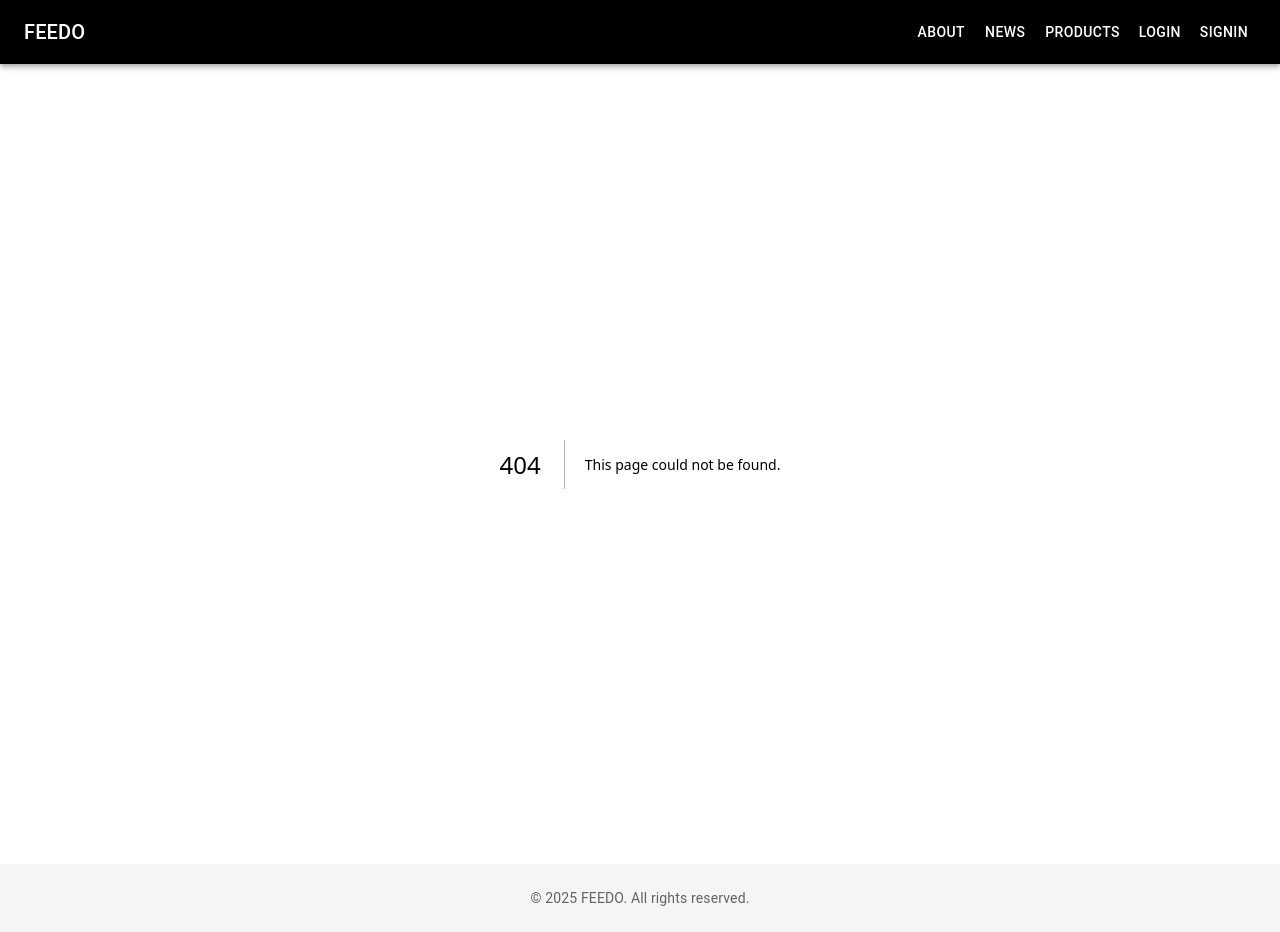
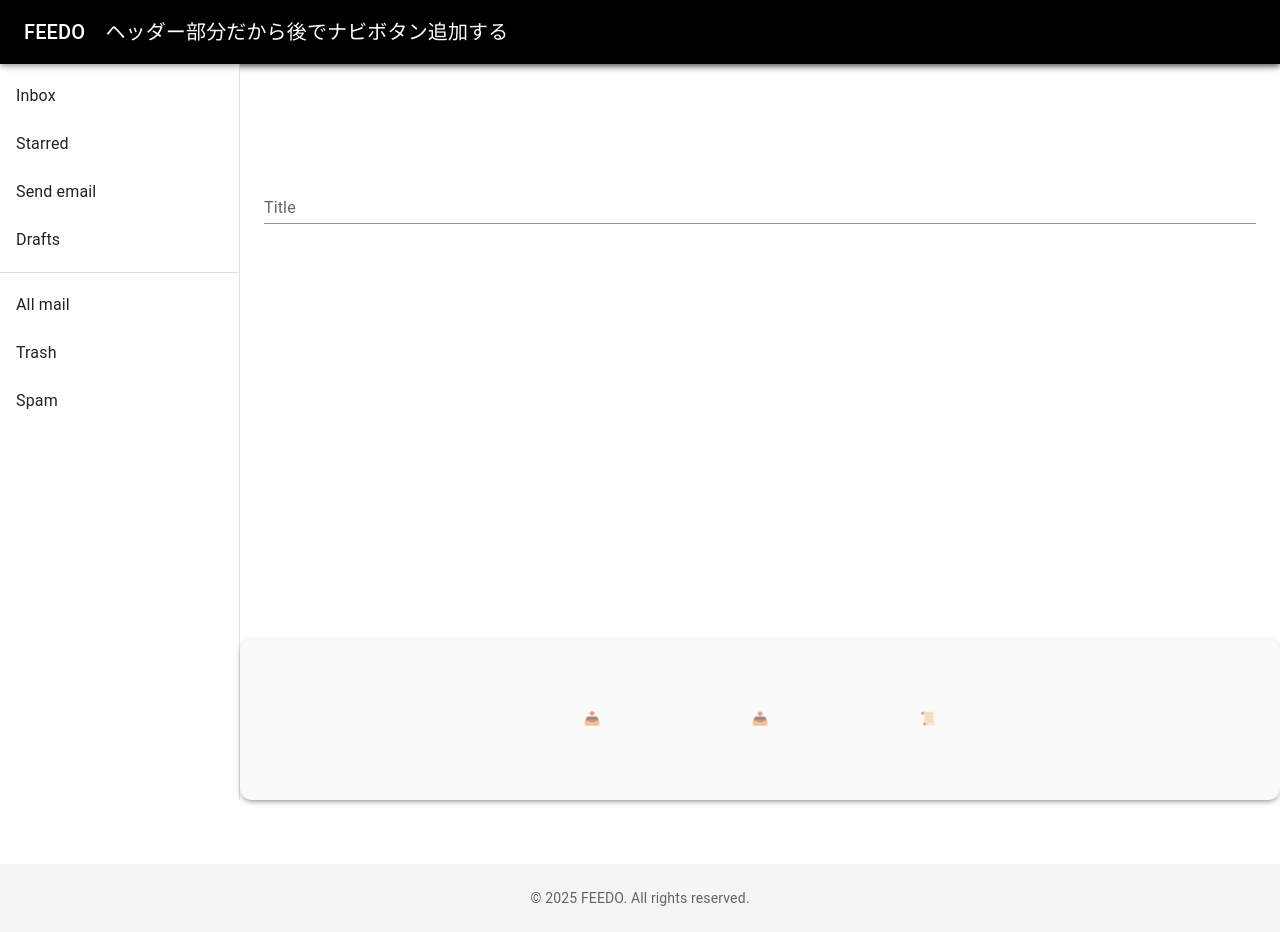
Before and after one commit to cube5963/feedo_front, a Next.js app: page /create in a window 1280 px wide. Before the commit this address had no page. Built offline with nearby package versions, Linux system fonts and the light colour scheme; what @mui/material-nextjs would draw is missing.

Commit message:
ページ構成のリファクタリングと新規作成ページの追加、不要なページの削除

```diff
--- /dev/null
+++ b/app/create/page.tsx
@@ -0,0 +1,109 @@
+import React from 'react';
+import {
+    Box,
+    Drawer,
+    AppBar,
+    CssBaseline,
+    Toolbar,
+    List,
+    Typography,
+    Divider,
+    ListItem,
+    ListItemButton,
+    ListItemText,
+    TextField,
+    BottomNavigation,
+    BottomNavigationAction,
+} from '@mui/material';
+
+const drawerWidth = 240;
+
+export default function ClippedDrawer() {
+    return (
+        <Box sx={{ display: 'flex', flexDirection: 'column', height: '100vh' }}>
+            <CssBaseline />
+            <AppBar
+                position="fixed"
+                sx={{
+                    zIndex: 1300, // AppBarのz-index
+                }}
+                style={{
+                    backgroundColor: '#000',
+                }}
+            >
+                <Toolbar>
+                    <Typography variant="h6" noWrap component="div">
+                        FEEDO　ヘッダー部分だから後でナビボタン追加する
+                    </Typography>
+                </Toolbar>
+            </AppBar>
+            <Drawer
+                variant="permanent"
+                sx={{
+                    width: drawerWidth,
+                    flexShrink: 0,
+                    [`& .MuiDrawer-paper`]: { width: drawerWidth, boxSizing: 'border-box' },
+                }}
+            >
+                <Toolbar />
+                <Box sx={{ overflow: 'auto' }}>
+                    <List>
+                        {['Inbox', 'Starred', 'Send email', 'Drafts'].map((text, index) => (
+                            <ListItem key={text} disablePadding>
+                                <ListItemButton>
+                                    <ListItemText primary={text} />
+                                </ListItemButton>
+                            </ListItem>
+                        ))}
+                    </List>
+                    <Divider />
+                    <List>
+                        {['All mail', 'Trash', 'Spam'].map((text, index) => (
+                            <ListItem key={text} disablePadding>
+                                <ListItemButton>
+                                    <ListItemText primary={text} />
+                                </ListItemButton>
+                            </ListItem>
+                        ))}
+                    </List>
+                </Box>
+            </Drawer>
+            <Box
+                component="main"
+                sx={{
+                    flexGrow: 1,
+                    p: 3,
+                    marginLeft: `${drawerWidth}px`, // サイドバー分のスペースを確保
+                    marginBottom: '64px', // BottomNavigationの高さ分だけ下げる
+                }}
+            >
+                <Toolbar />
+                <Box sx={{ textAlign: 'center', mt: 3 }}>
+                    <TextField
+                        label="Title" // ここは後でformCreateSettingの時に名前設定してそれを持ってくるようにする
+                        variant="standard"
+                        fullWidth
+                    />
+                </Box>
+            </Box>
+            <BottomNavigation
+                sx={{
+                    width: `calc(100% - ${drawerWidth}px)`, // サイドバーの分を引いた幅に設定
+                    height: '10rem', // 高さを指定
+                    position: 'fixed',
+                    bottom: 0,
+                    left: `${drawerWidth}px`, // サイドバーの隣から表示する
+                    zIndex: 1400, // 高いz-indexを設定
+                    borderRadius: '12px', // 角を丸くする
+                    backgroundColor: '#fafafa', // 背景色を変更
+                    padding: '2em', // ボタンの間隔を調整
+                    boxShadow: 3, // ボタンに影をつける
+                }}
+            >
+                <BottomNavigationAction label="あああ" icon="📥" />
+                <BottomNavigationAction label="いいい" icon="📤" />
+                <BottomNavigationAction label="ううう" icon="📜" />
+            </BottomNavigation>
+        </Box>
+    );
+}
--- /dev/null
+++ b/app/formCreateSetting/page.tsx
@@ -0,0 +1 @@
+//formを作る前にAIを使うかどうか聞くページ
```
Also changed, not shown: app/page.tsx (+6 -5 lines), app/pages/create/page.tsx (deleted, +0 -74 lines), app/login/page.tsx (renamed from app/pages/login/page.tsx), app/signup/page.tsx (renamed from app/pages/signup/page.tsx), app/store/page.tsx (renamed from app/pages/store/page.tsx).
